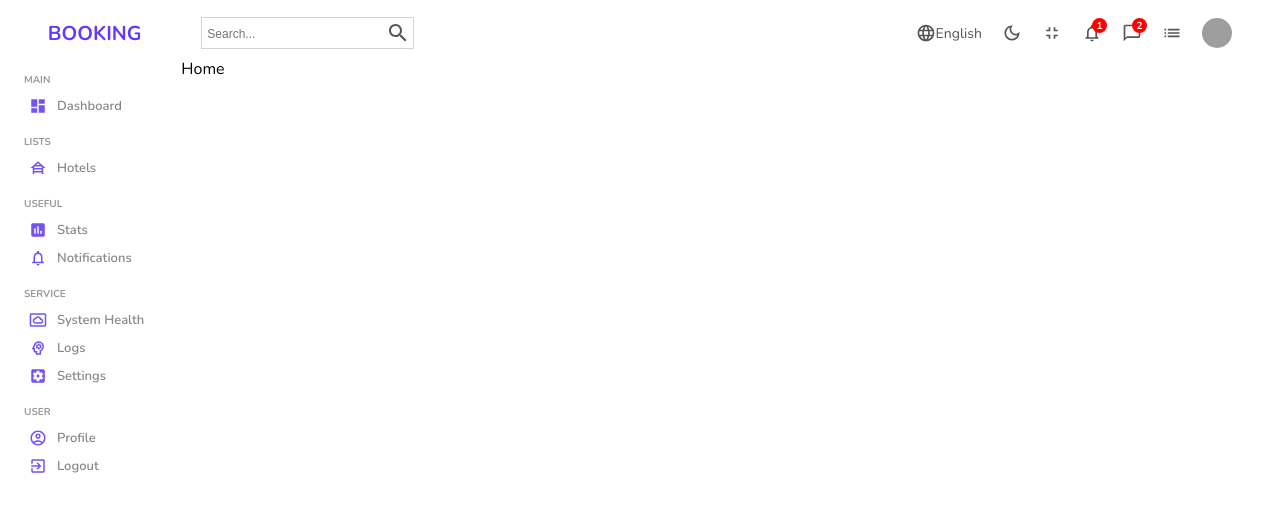
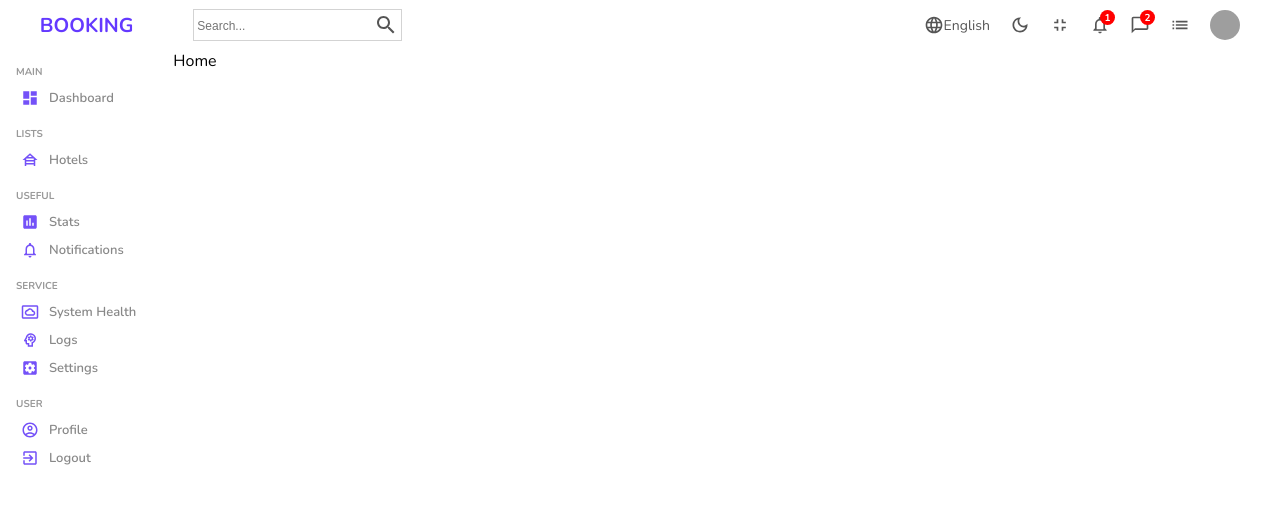
Before and after one commit to MotivatedDesigner/hotel_booking_system, a React (Create React App) app in the folder frontend/: page / in a window 1280 px wide. Shown: the top 512 px of the page. Built offline with nearby package versions, Linux system fonts and the light colour scheme; grey boxes are pictures that could not be loaded.

Commit message:
remove margin & padding for all elements

```diff
--- a/frontend/src/styles/index.scss
+++ b/frontend/src/styles/index.scss
@@ -1,6 +1,9 @@
 @import url('https://fonts.googleapis.com/css2?family=Nunito:wght@300;400;500;600;700;800;900&display=swap');
 
-
+*,*::after,*::before{
+  margin: 0;
+  padding: 0;
+}
 
 html{
   font-family: 'Nunito', sans-serif;
```
